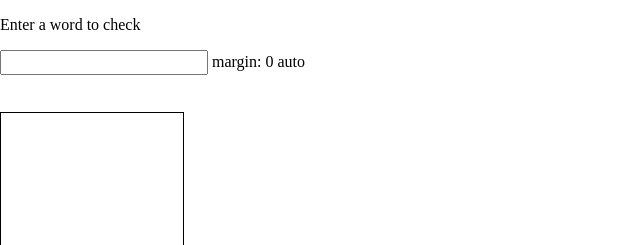
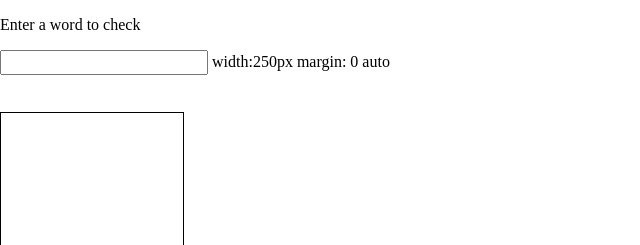
Before and after one commit to mebartsch/mebartsch.github.io, a Jekyll site: the page projects/Dollar-Word/index.html, which Jekyll copies as it is, in a window 1280 px wide. Shown: the top 245 px of the page, without its empty margins (0-640 px from the left). Built offline with Jekyll 4.4.1, drawn with Linux system fonts in a browser that asks for light colours; nearby versions of some CDN libraries; library files that are not in the unit come from our copies.

Commit message:
Update index.html

```diff
--- a/projects/Dollar-Word/index.html
+++ b/projects/Dollar-Word/index.html
@@ -26,6 +26,7 @@
 	<p> Enter a word to check</p>
 	<form action="#">      <!-- form for entering data with event handler -->
 	   <input type="text" name="txt" onkeypress="handle(event)" />
+	   width:250px
 	   margin: 0 auto
 	</form>
 
```
